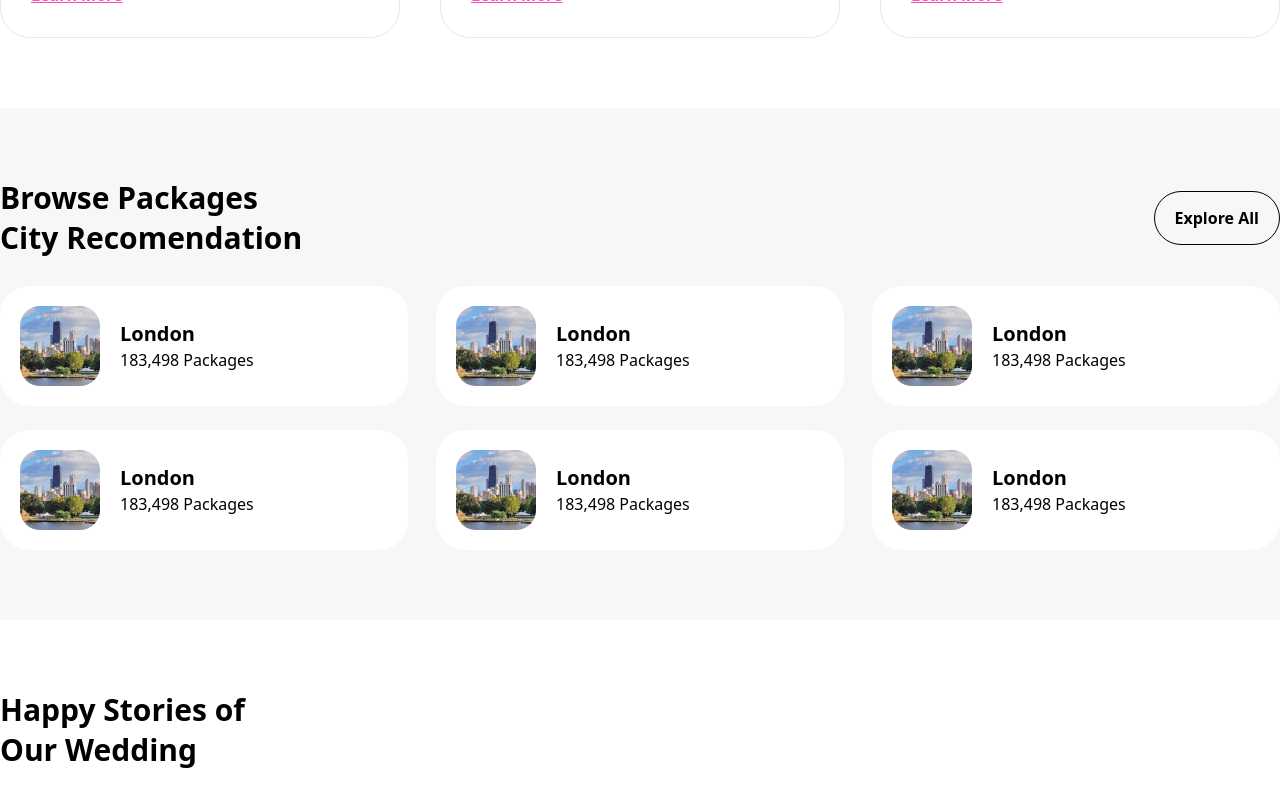
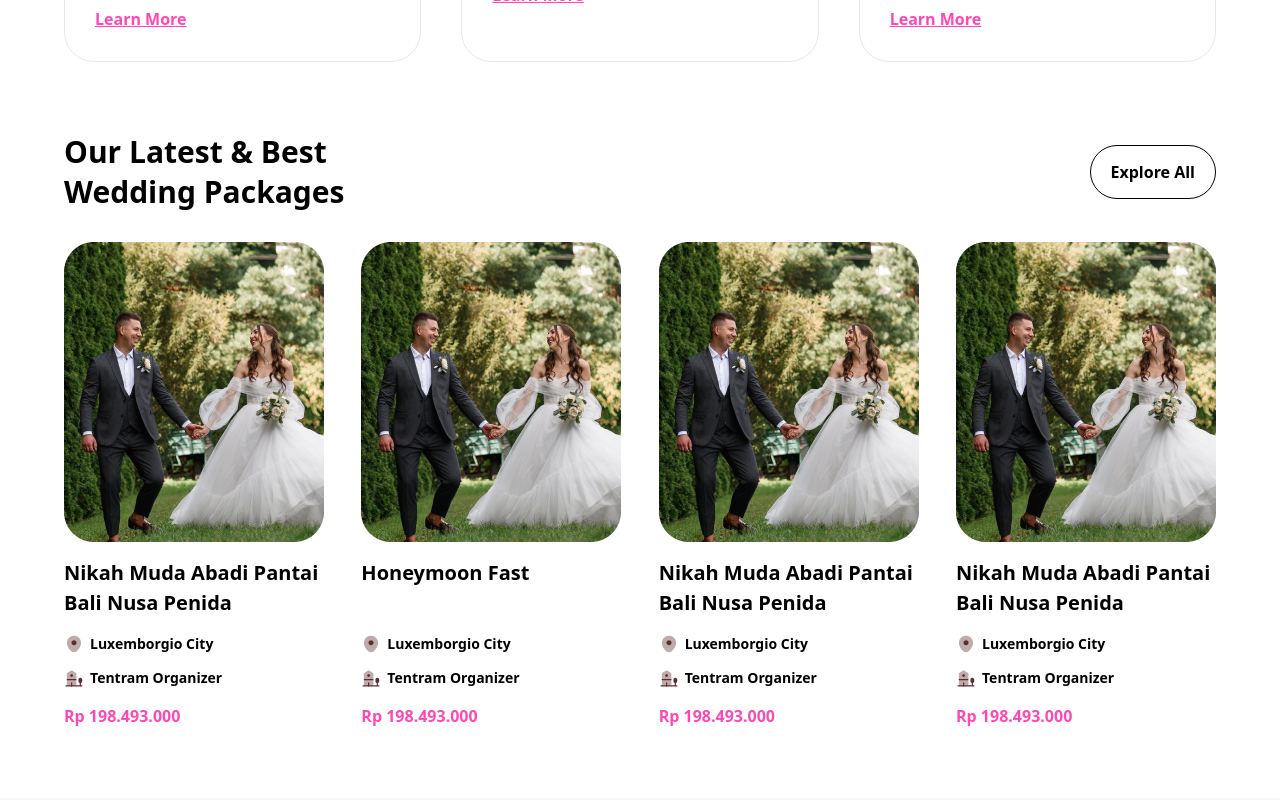
Before and after one commit to AdamAbd/samawa, a SvelteKit app: page / in a window 1280 px wide. Shown: the part 1020-1820 px from the top of the page. Built offline with nearby package versions, Linux system fonts and the light colour scheme.

Commit message:
add package section

```diff
--- a/src/routes/+page.svelte
+++ b/src/routes/+page.svelte
@@ -11,7 +11,7 @@
 	import star from '$lib/images/star.svg';
 	import user from '$lib/images/user.png';
 
-	import logo from '$lib/images/logo.svg';
+	import WeedingPackage from '$lib/images/package.png';
 	import Footer from './Footer.svelte';
 </script>
 
@@ -94,6 +94,89 @@
 						>
 					</div>
 					<a href="/" class="text-[#FF48B6] font-semibold underline">Learn More</a>
+				</div>
+			</div>
+		</section>
+
+		<section
+			id="packages"
+			class="container mx-auto mb-[70px] flex flex-col items-center gap-[30px]"
+		>
+			<div class="inline-flex items-center justify-between w-full">
+				<h2 class="text-3xl font-bold leading-10">
+					Our Latest & Best <br /> Wedding Packages
+				</h2>
+				<button class="px-5 py-3.5 h-fit border border-black rounded-full">
+					<span class="font-semibold">Explore All</span>
+				</button>
+			</div>
+
+			<div class="flex flex-row justify-between w-full">
+				<div class="flex flex-col gap-4 w-[260px]">
+					<img class="h-[300px]" src={WeedingPackage} alt="Weeding Package" />
+					<span class="text-xl font-bold leading-[30px]"
+						>Nikah Muda Abadi Pantai Bali Nusa Penida</span
+					>
+					<div class="flex flex-col gap-3.5">
+						<div class="inline-flex gap-1.5 items-center">
+							<img class="h-5 aspect-square" src={Location} alt="Icon Location" />
+							<span class="text-sm font-bold">Luxemborgio City</span>
+						</div>
+						<div class="inline-flex gap-1.5 items-center">
+							<img class="h-5 aspect-square" src={House} alt="Icon Location" />
+							<span class="text-sm font-bold">Tentram Organizer</span>
+						</div>
+					</div>
+					<span class="text-[#FF48B6] font-bold">Rp 198.493.000</span>
+				</div>
+				<div class="flex flex-col gap-4 w-[260px]">
+					<img class="h-[300px]" src={WeedingPackage} alt="Weeding Package" />
+					<span class="text-xl font-bold leading-[30px] h-[60px]">Honeymoon Fast</span>
+					<div class="flex flex-col gap-3.5">
+						<div class="inline-flex gap-1.5 items-center">
+							<img class="h-5 aspect-square" src={Location} alt="Icon Location" />
+							<span class="text-sm font-bold">Luxemborgio City</span>
+						</div>
+						<div class="inline-flex gap-1.5 items-center">
+							<img class="h-5 aspect-square" src={House} alt="Icon Location" />
+							<span class="text-sm font-bold">Tentram Organizer</span>
+						</div>
+					</div>
+					<span class="text-[#FF48B6] font-bold">Rp 198.493.000</span>
+				</div>
+				<div class="flex flex-col gap-4 w-[260px]">
+					<img class="h-[300px]" src={WeedingPackage} alt="Weeding Package" />
+					<span class="text-xl font-bold leading-[30px]"
+						>Nikah Muda Abadi Pantai Bali Nusa Penida</span
+					>
+					<div class="flex flex-col gap-3.5">
+						<div class="inline-flex gap-1.5 items-center">
+							<img class="h-5 aspect-square" src={Location} alt="Icon Location" />
+							<span class="text-sm font-bold">Luxemborgio City</span>
+						</div>
+						<div class="inline-flex gap-1.5 items-center">
+							<img class="h-5 aspect-square" src={House} alt="Icon Location" />
+							<span class="text-sm font-bold">Tentram Organizer</span>
+						</div>
+					</div>
+					<span class="text-[#FF48B6] font-bold">Rp 198.493.000</span>
+				</div>
+				<div class="flex flex-col gap-4 w-[260px]">
+					<img class="h-[300px]" src={WeedingPackage} alt="Weeding Package" />
+					<span class="text-xl font-bold leading-[30px]"
+						>Nikah Muda Abadi Pantai Bali Nusa Penida</span
+					>
+					<div class="flex flex-col gap-3.5">
+						<div class="inline-flex gap-1.5 items-center">
+							<img class="h-5 aspect-square" src={Location} alt="Icon Location" />
+							<span class="text-sm font-bold">Luxemborgio City</span>
+						</div>
+						<div class="inline-flex gap-1.5 items-center">
+							<img class="h-5 aspect-square" src={House} alt="Icon Location" />
+							<span class="text-sm font-bold">Tentram Organizer</span>
+						</div>
+					</div>
+					<span class="text-[#FF48B6] font-bold">Rp 198.493.000</span>
 				</div>
 			</div>
 		</section>
--- a/tailwind.config.js
+++ b/tailwind.config.js
@@ -2,6 +2,11 @@
 export default {
   content: ['./src/**/*.{html,js,svelte,ts}'],
   theme: {
+    container: {
+      padding: {
+        xl: '4rem',
+      },
+    },
     extend: {
       fontFamily: { "poppins": ["Poppins", "sans-serif"] },
     }
```
Also changed, not shown: src/lib/images/package.png (added).
